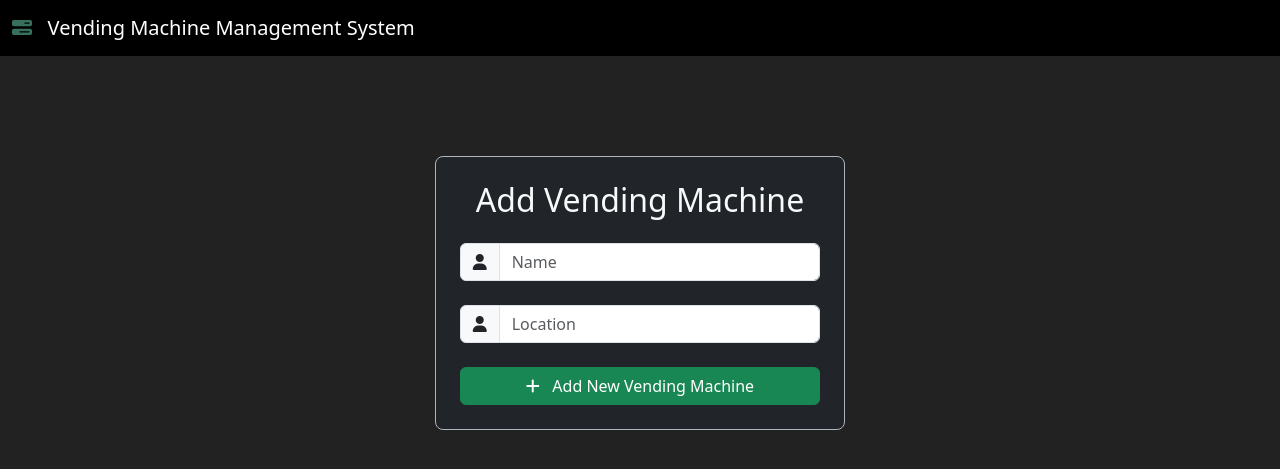
After one commit to natananNithiittikrai/vmms-webapp, a Flask app: page /add in a window 1280 px wide. The commit adds this page. Shown: the top 469 px of the page. Run offline with Flask 2, Linux system fonts and the light colour scheme.

Commit message:
add adding new vending machine functionality

```diff
--- a/app.py
+++ b/app.py
@@ -1,6 +1,6 @@
 from vending_machine import VendingMachine
 from product import Product
-from flask import Flask, render_template
+from flask import Flask, render_template, request, jsonify
 import sqlite3
 import os
 
@@ -16,6 +16,28 @@ app.secret_key = 'use-more-complex-secret-key-please'
 def index():
     vending_machines = get_vending_machines()
     return render_template('index.html', vending_machines = vending_machines)
+
+
+@app.route("/add")
+def add():
+    return render_template('add.html')
+
+
+@app.route("/api/vending_machine/add", methods = ["POST"])
+def add_vending_machine():
+    added_vending_machine = {}
+    with sqlite3.connect('database/vending_machine.db') as connection:
+        keys = ['name', 'location']
+        added_vending_machine = { key : request.form[key] for key in keys }
+        cursor = connection.cursor()
+        cursor.execute('''
+            INSERT INTO vending_machines VALUES (
+                ?, ?, ?
+            )
+        ''', tuple([None]) + tuple(added_vending_machine.values()))
+        connection.commit()
+        added_vending_machine |= { 'id' : cursor.lastrowid }
+    return jsonify(added_vending_machine)
 
 
 def get_vending_machines():
--- /dev/null
+++ b/templates/add.html
@@ -0,0 +1,33 @@
+{% extends "base.html" %}
+{% block title %} Add Page {% endblock %}
+{% block content %}
+<div class="row" style="height: 100px"></div>
+<div class = "row justify-content-md-center">
+    <div class = "col-sm-12 col-md-6 col-lg-4">
+        <div class = "container bg-dark border border-dark-subtle rounded-3 p-4">
+        <h2 class = "text-center mb-4">
+            Add Vending Machine
+        </h2>
+        <form action = "/api/vending_machine/add" method = "post" autocomplete = "off">
+            <div class = "input-group input-group-md mb-4">
+                <span class = "input-group-text" id = "name" style = "width: 40px">
+                    <i class = "fa fa-user"></i>
+                </span>
+                <input type = "text" class = "form-control" name = "name" placeholder = "Name" aria-label = "Name" aria-describedby = "name" value = "">
+            </div>
+            <div class = "input-group input-group-md mb-4">
+                <span class = "input-group-text" id = "displayName" style = "width: 40px">
+                    <i class = "fa fa-user"></i>
+                </span>
+                <input type = "text" class = "form-control" name = "location" placeholder = "Location" aria-label = "location" aria-describedby = "location" value = "">
+            </div>
+            <div class = "d-grid gap-2">
+                <button class = "btn btn-success" type = "submit">
+                    <i class = "fa fa-plus"></i> &nbsp; Add New Vending Machine
+                </button>
+            </div>
+        </form>
+        </div>
+    </div>
+</div>
+{% endblock %}
```
Also changed, not shown: templates/index.html (+7 -0 lines), database/vending_machine.db.
